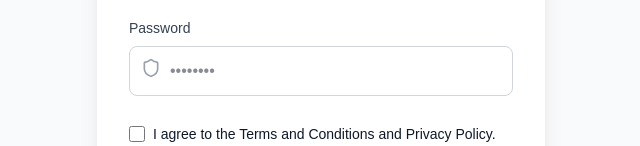
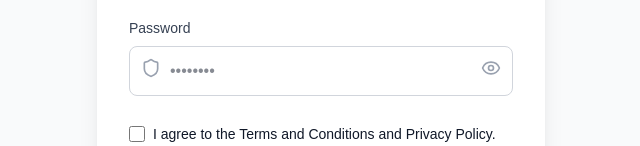
Before and after one commit to dgtlmarttech/Creatorsxchange-shopify, a Next.js app: page /signup in a window 1280 px wide. Shown: the part 488-634 px from the top of the page, without its empty margins (319-959 px from the left). Built offline with nearby package versions, Linux system fonts and the light colour scheme; no server answers.

Commit message:
new changes

```diff
--- a/app/login/page.tsx
+++ b/app/login/page.tsx
@@ -1,7 +1,7 @@
 'use client';
 import React, { useState } from 'react';
 import { motion } from 'framer-motion';
-import { Loader2, Mail, Lock, ArrowRight } from 'lucide-react';
+import { Loader2, Mail, Lock, ArrowRight, Eye, EyeOff } from 'lucide-react';
 import Link from 'next/link';
 import { useRouter } from 'next/navigation';
 
@@ -11,6 +11,7 @@ export default function LoginPage() {
   const [password, setPassword] = useState('');
   const [loading, setLoading] = useState(false);
   const [error, setError] = useState('');
+  const [showPassword, setShowPassword] = useState(false);
 
   const [showForgotModal, setShowForgotModal] = useState(false);
   const [forgotEmail, setForgotEmail] = useState('');
@@ -113,13 +114,20 @@ export default function LoginPage() {
               <div className="relative">
                 <Lock className="absolute left-3 top-3 h-5 w-5 text-gray-400" />
                 <input
-                  type="password"
+                  type={showPassword ? 'text' : 'password'}
                   value={password}
                   onChange={(e) => setPassword(e.target.value)}
-                  className="w-full pl-10 pr-4 py-3 border border-gray-300 rounded-lg focus:ring-2 focus:ring-emerald-500 focus:border-emerald-500 transition-all outline-none text-gray-900 bg-white"
+                  className="w-full pl-10 pr-12 py-3 border border-gray-300 rounded-lg focus:ring-2 focus:ring-emerald-500 focus:border-emerald-500 transition-all outline-none text-gray-900 bg-white"
                   placeholder="••••••••"
                   required
                 />
+                <button
+                  type="button"
+                  onClick={() => setShowPassword(!showPassword)}
+                  className="absolute right-3 top-3 text-gray-400 hover:text-gray-600 transition-colors"
+                >
+                  {showPassword ? <EyeOff className="h-5 w-5" /> : <Eye className="h-5 w-5" />}
+                </button>
               </div>
             </div>
 
--- a/app/signup/page.tsx
+++ b/app/signup/page.tsx
@@ -1,6 +1,6 @@
 'use client';
 import React, { useState, useRef, useCallback } from 'react';
-import { Loader2, User, Mail, Phone, Shield, CheckCircle2 } from 'lucide-react';
+import { Loader2, User, Mail, Phone, Shield, CheckCircle2, Eye, EyeOff } from 'lucide-react';
 import Link from 'next/link';
 import { useRouter } from 'next/navigation';
 import Script from 'next/script';
@@ -15,6 +15,7 @@ export default function SignupPage() {
   const [phone, setPhone] = useState('');
   const [email, setEmail] = useState('');
   const [password, setPassword] = useState('');
+  const [showPassword, setShowPassword] = useState(false);
   const [termsAccepted, setTermsAccepted] = useState(false);
 
   // Phone OTP states
@@ -318,7 +319,21 @@ export default function SignupPage() {
               <label className="block text-sm font-medium text-gray-700 mb-2">Password</label>
               <div className="relative">
                 <Shield className="absolute left-3 top-3 h-5 w-5 text-gray-400" />
-                <input type="password" value={password} onChange={(e) => setPassword(e.target.value)} className="w-full pl-10 pr-4 py-3 border border-gray-300 rounded-lg focus:ring-2 focus:ring-emerald-500 focus:border-emerald-500 outline-none text-gray-900 bg-white" placeholder="••••••••" required />
+                <input
+                  type={showPassword ? 'text' : 'password'}
+                  value={password}
+                  onChange={(e) => setPassword(e.target.value)}
+                  className="w-full pl-10 pr-12 py-3 border border-gray-300 rounded-lg focus:ring-2 focus:ring-emerald-500 focus:border-emerald-500 outline-none text-gray-900 bg-white"
+                  placeholder="••••••••"
+                  required
+                />
+                <button
+                  type="button"
+                  onClick={() => setShowPassword(!showPassword)}
+                  className="absolute right-3 top-3 text-gray-400 hover:text-gray-600 transition-colors"
+                >
+                  {showPassword ? <EyeOff className="h-5 w-5" /> : <Eye className="h-5 w-5" />}
+                </button>
               </div>
             </div>
 
```
